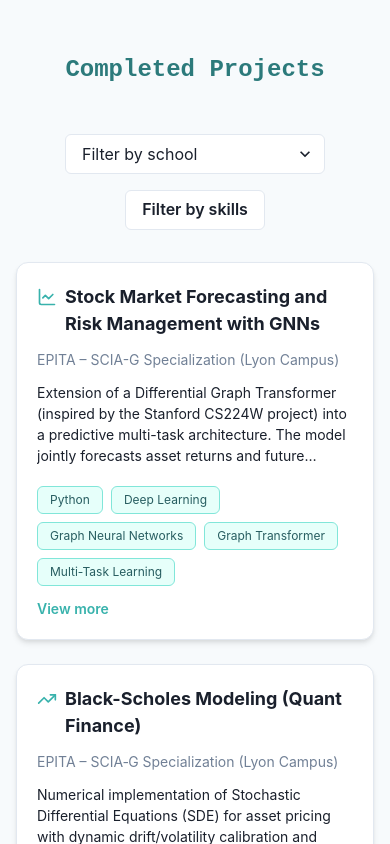
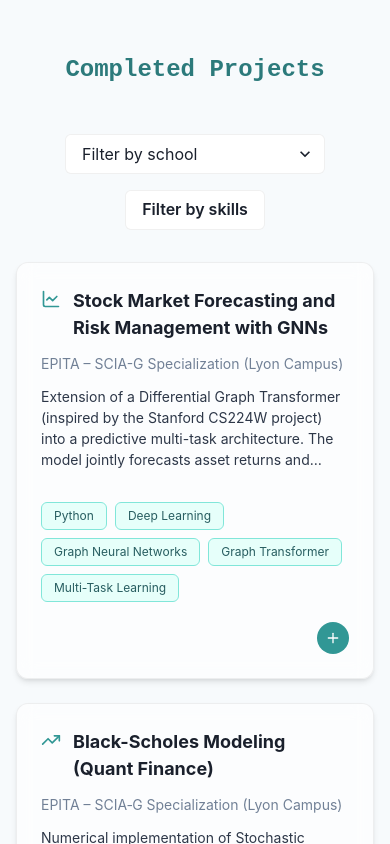
Before and after one commit to Wildrey237/wildrey237.github.io, a React (Vite) app: page / in a window 390 px wide. Shown: the part 6200-7044 px from the top of the page. Built offline with nearby package versions, Linux system fonts and the light colour scheme.

Commit message:
Refactor EducationSection and ProjectsSection components for improved responsiveness and styling consistency

```diff
--- a/src/components/EducationSection.jsx
+++ b/src/components/EducationSection.jsx
@@ -8,53 +8,69 @@ import {
     AccordionIcon,
     Text,
     useColorMode,
-    Stack,
     HStack,
     Tag,
     Link,
     useColorModeValue,
     Icon,
 } from "@chakra-ui/react";
-import {ExternalLinkIcon} from "@chakra-ui/icons";
-import {FaGraduationCap} from "react-icons/fa";
-import {useTranslation} from "react-i18next";
-import {motion} from "framer-motion";
+import { ExternalLinkIcon } from "@chakra-ui/icons";
+import { FaGraduationCap } from "react-icons/fa";
+import { useTranslation } from "react-i18next";
+import { motion } from "framer-motion";
 import frData from "../data/data-fr.json";
 import enData from "../data/data-en.json";
 
 const MotionBox = motion(Box);
 
 export default function EducationSection() {
-    const {i18n} = useTranslation();
-    const {colorMode} = useColorMode();
+    const { i18n } = useTranslation();
+    const { colorMode } = useColorMode();
     const data = i18n.language === "fr" ? frData : enData;
 
     const isDark = colorMode === "dark";
 
     const bgMain = useColorModeValue("gray.50", "#050816");
     const titleColor = useColorModeValue("teal.600", "teal.300");
-    const cardBg = useColorModeValue("white", "#243147");
+    const cardBg = useColorModeValue("white", "#0f1b3d");
     const cardBorder = useColorModeValue("gray.200", "whiteAlpha.200");
     const textMain = useColorModeValue("gray.800", "white");
     const textSoft = useColorModeValue("gray.600", "gray.300");
-    const subCardBg = useColorModeValue("gray.50", "#1B2436");
     const iconColor = useColorModeValue("teal.500", "teal.300");
+    const expandedBg = useColorModeValue("teal.50", "#1B2436");
+    const subCardBg = useColorModeValue("gray.100", "#1B2436");
 
     const getCampusBadge = (schoolName) => {
         if (!schoolName) return null;
         const name = schoolName.toLowerCase();
 
         if (name.includes("lyon")) {
-            return <Tag colorScheme="teal" size="sm">Lyon</Tag>;
+            return (
+                <Tag colorScheme="teal" size="sm">
+                    Lyon
+                </Tag>
+            );
         }
         if (name.includes("paris") || name.includes("kremlin")) {
-            return <Tag colorScheme="blue" size="sm">Paris</Tag>;
+            return (
+                <Tag colorScheme="blue" size="sm">
+                    Paris
+                </Tag>
+            );
         }
         if (name.includes("rennes")) {
-            return <Tag colorScheme="purple" size="sm">Rennes</Tag>;
+            return (
+                <Tag colorScheme="purple" size="sm">
+                    Rennes
+                </Tag>
+            );
         }
         if (name.includes("yaoundé") || name.includes("yaounde")) {
-            return <Tag colorScheme="red" size="sm">Yaoundé</Tag>;
+            return (
+                <Tag colorScheme="red" size="sm">
+                    Yaoundé
+                </Tag>
+            );
         }
         return null;
     };
@@ -62,7 +78,7 @@ export default function EducationSection() {
     return (
         <Box
             id="education"
-            px={{base: 4, md: 8}}
+            px={{ base: 4, md: 8 }}
             py={16}
             bg={bgMain}
             position="relative"
@@ -109,10 +125,14 @@ export default function EducationSection() {
                     data.education.map((edu, idx) => (
                         <MotionBox
                             key={idx}
-                            initial={{opacity: 0, y: 30}}
-                            whileInView={{opacity: 1, y: 0}}
-                            viewport={{once: true, amount: 0.2}}
-                            transition={{duration: 0.4, delay: idx * 0.1, ease: "easeOut"}}
+                            initial={{ opacity: 0, y: 30 }}
+                            whileInView={{ opacity: 1, y: 0 }}
+                            viewport={{ once: true, amount: 0.2 }}
+                            transition={{
+                                duration: 0.4,
+                                delay: idx * 0.1,
+                                ease: "easeOut",
+                            }}
                         >
                             <AccordionItem
                                 border="1px solid"
@@ -138,13 +158,22 @@ export default function EducationSection() {
                                         px={5}
                                         py={4}
                                         _expanded={{
-                                            bg: isDark ? "#1B2436" : "teal.50",
+                                            bg: expandedBg,
                                             color: textMain,
                                         }}
                                     >
-                                        <HStack flex="1" textAlign="left" spacing={3} align="start">
+                                        <HStack
+                                            flex="1"
+                                            textAlign="left"
+                                            spacing={3}
+                                            align="start"
+                                        >
                                             <Box pt="2px">
-                                                <Icon as={FaGraduationCap} color={iconColor} boxSize={5}/>
+                                                <Icon
+                                                    as={FaGraduationCap}
+                                                    color={iconColor}
+                                                    boxSize={5}
+                                                />
                                             </Box>
 
                                             <Box flex="1">
@@ -152,54 +181,60 @@ export default function EducationSection() {
                                                     {edu.degree}
                                                 </Text>
 
-                                                <HStack spacing={2} flexWrap="wrap" mt={1}>
+                                                <HStack
+                                                    spacing={2}
+                                                    flexWrap="wrap"
+                                                    mt={1}
+                                                >
                                                     <Text fontSize="sm" color={textSoft}>
                                                         {edu.school} • {edu.years}
                                                     </Text>
 
                                                     {getCampusBadge(edu.school)}
 
-                                                    {edu.website && edu.website.trim() !== "" && (
+                                                    {edu.website &&
+                                                        edu.website.trim() !== "" && (
                                                             <Link
                                                                 href={edu.website}
                                                                 isExternal
                                                                 color={textSoft}
-                                                            _hover={{color: "teal.400"}}
+                                                                _hover={{
+                                                                    color: "teal.400",
+                                                                }}
                                                             >
-                                                            <ExternalLinkIcon mb="3px"/>
+                                                                <ExternalLinkIcon mb="3px" />
                                                             </Link>
                                                         )}
                                                 </HStack>
                                             </Box>
                                         </HStack>
 
-                                        <AccordionIcon color={iconColor}/>
+                                        <AccordionIcon color={iconColor} />
                                     </AccordionButton>
                                 </h2>
 
                                 <AccordionPanel pb={5} px={5}>
-                                    <Text
-                                        fontSize="sm"
-                                        color={textSoft}
-                                        mb={4}
-                                    >
+                                    <Text fontSize="sm" color={textSoft} mb={4}>
                                         {edu.details}
                                     </Text>
 
                                     {edu.projects && edu.projects.length > 0 && (
-                                        <Stack spacing={3}>
+                                        <Box>
                                             {edu.projects.map((proj, pIdx) => (
                                                 <Box
                                                     key={pIdx}
                                                     p={4}
+                                                    mb={3}
                                                     borderRadius="lg"
                                                     bg={subCardBg}
                                                     border="1px solid"
                                                     borderColor={cardBorder}
-                                                    boxShadow="sm"
+                                                    boxShadow={isDark ? "sm" : "sm"}
                                                     _hover={{
                                                         transform: "translateY(-2px)",
-                                                        borderColor: isDark ? "teal.400" : "teal.300",
+                                                        borderColor: isDark
+                                                            ? "teal.400"
+                                                            : "teal.300",
                                                     }}
                                                     transition="all 0.2s ease"
                                                 >
@@ -210,12 +245,15 @@ export default function EducationSection() {
                                                     >
                                                         {proj.title}
                                                     </Text>
-                                                    <Text fontSize="sm" color={textSoft}>
+                                                    <Text
+                                                        fontSize="sm"
+                                                        color={textSoft}
+                                                    >
                                                         {proj.description}
                                                     </Text>
                                                 </Box>
                                             ))}
-                                        </Stack>
+                                        </Box>
                                     )}
                                 </AccordionPanel>
                             </AccordionItem>
--- a/src/components/ProjectsSection.jsx
+++ b/src/components/ProjectsSection.jsx
@@ -1,4 +1,4 @@
-import React, {useState} from "react";
+import React, { useState } from "react";
 import {
     Box,
     Text,
@@ -25,61 +25,69 @@ import {
     ModalFooter,
     useDisclosure,
     Heading,
+    IconButton,
+    Spacer,
 } from "@chakra-ui/react";
 import * as LucideIcons from "lucide-react";
-import {motion} from "framer-motion";
-import {useTranslation} from "react-i18next";
+import { Plus } from "lucide-react";
+import { motion } from "framer-motion";
+import { useTranslation } from "react-i18next";
 import dataFr from "../data/data-fr.json";
 import dataEn from "../data/data-en.json";
 
 const MotionBox = motion(Box);
 const MotionTag = motion(Box);
 
-const ProjectCard = ({project, index, onOpenProject, t, isDark}) => {
+const ProjectCard = ({ project, index, onOpenProject, isDark }) => {
     const IconComponent = LucideIcons[project.icon] || LucideIcons["FileText"];
 
-    const cardBg = useColorModeValue("white", "#243147");
-    const cardColor = useColorModeValue("gray.800", "white");
-    const borderColor = useColorModeValue("gray.200", "whiteAlpha.200");
+    const cardBg = useColorModeValue("whiteAlpha.700", "whiteAlpha.50");
+    const cardBorder = useColorModeValue("blackAlpha.100", "whiteAlpha.200");
+    const titleColor = useColorModeValue("gray.800", "white");
+    const textColor = useColorModeValue("gray.700", "gray.100");
     const schoolColor = useColorModeValue("gray.500", "gray.300");
+    const iconColor = useColorModeValue("teal.500", "teal.300");
     const tagBg = useColorModeValue("teal.50", "whiteAlpha.100");
     const tagColor = useColorModeValue("teal.700", "teal.200");
     const tagBorder = useColorModeValue("teal.200", "whiteAlpha.200");
 
     return (
         <MotionBox
-            p={5}
+            p={6}
+            borderWidth="1px"
             borderRadius="xl"
             bg={cardBg}
-            color={cardColor}
-            border="1px solid"
-            borderColor={borderColor}
+            borderColor={cardBorder}
+            backdropFilter="blur(10px)"
             boxShadow={
                 isDark
                     ? "0 0 0 1px rgba(255,255,255,0.04), 0 10px 40px rgba(0,0,0,0.25)"
                     : "md"
             }
             cursor="pointer"
-            whileHover={{
-                scale: 1.02,
-                y: -4,
-                borderColor: isDark ? "#4FD1C5" : "#81E6D9",
+            initial={{ opacity: 0, y: 30 }}
+            whileInView={{ opacity: 1, y: 0 }}
+            viewport={{ once: true, amount: 0.2 }}
+            transition={{ duration: 0.5, delay: index * 0.08, ease: "easeOut" }}
+            _hover={{
+                transform: "translateY(-4px)",
                 boxShadow: isDark
                     ? "0 0 0 1px rgba(255,255,255,0.06), 0 14px 36px rgba(0,0,0,0.35)"
-                    : "0 10px 24px rgba(0,0,0,0.12)",
+                    : "0 8px 20px rgba(0,0,0,0.12)",
+                borderColor: isDark ? "teal.400" : "teal.300",
             }}
-            whileTap={{scale: 0.98}}
-            initial={{opacity: 0, y: 20}}
-            whileInView={{opacity: 1, y: 0}}
-            viewport={{once: true, amount: 0.2}}
-            transition={{duration: 0.4, delay: index * 0.05}}
-            height="100%"
+            h="100%"
             onClick={() => onOpenProject(project)}
         >
             <VStack align="start" spacing={3} h="100%">
-                <HStack spacing={2} align="start">
-                    <Icon as={IconComponent} boxSize={5} color="teal.400" mt={1}/>
-                    <Text fontWeight="bold" fontSize="lg" noOfLines={2}>
+                <HStack spacing={3} align="start" w="100%">
+                    <Icon as={IconComponent} color={iconColor} boxSize={5} mt="2px" />
+                    <Text
+                        fontWeight="bold"
+                        fontSize="lg"
+                        color={titleColor}
+                        noOfLines={2}
+                    >
                         {project.title}
                     </Text>
                 </HStack>
@@ -88,12 +96,14 @@ const ProjectCard = ({project, index, onOpenProject, t, isDark}) => {
                     {project.school}
                 </Text>
 
-                <Text fontSize="sm" noOfLines={4}>
+                <Text fontSize="sm" color={textColor} noOfLines={4}>
                     {project.description}
                 </Text>
 
-                {project.tags && (
-                    <Wrap pt={2} spacing={2}>
+                <Box flex="1" />
+
+                {project.tags && project.tags.length > 0 && (
+                    <Wrap spacing={2} pt={2} w="100%">
                         {project.tags.slice(0, 5).map((tag, i) => (
                             <WrapItem key={i}>
                                 <MotionTag
@@ -105,7 +115,7 @@ const ProjectCard = ({project, index, onOpenProject, t, isDark}) => {
                                     color={tagColor}
                                     border="1px solid"
                                     borderColor={tagBorder}
-                                    whileHover={{scale: 1.05}}
+                                    whileHover={{ scale: 1.05 }}
                                 >
                                     {tag}
                                 </MotionTag>
@@ -114,28 +124,35 @@ const ProjectCard = ({project, index, onOpenProject, t, isDark}) => {
                     </Wrap>
                 )}
 
-                <Text
-                    mt="auto"
-                    fontSize="sm"
-                    fontWeight="semibold"
-                    color="teal.400"
-                >
-                    {t("projects.viewMore")}
-                </Text>
+                <HStack w="100%" pt={2}>
+                    <Spacer />
+                    <IconButton
+                        aria-label="Open project"
+                        icon={<Plus size={16} />}
+                        size="sm"
+                        borderRadius="full"
+                        colorScheme="teal"
+                        variant={isDark ? "subtle" : "solid"}
+                        onClick={(e) => {
+                            e.stopPropagation();
+                            onOpenProject(project);
+                        }}
+                    />
+                </HStack>
             </VStack>
         </MotionBox>
     );
 };
 
 const ProjectsSection = () => {
-    const {t, i18n} = useTranslation();
+    const { t, i18n } = useTranslation();
     const data = i18n.language === "fr" ? dataFr : dataEn;
 
     const [schoolFilter, setSchoolFilter] = useState("");
     const [tagFilter, setTagFilter] = useState([]);
     const [selectedProject, setSelectedProject] = useState(null);
 
-    const {isOpen, onOpen, onClose} = useDisclosure();
+    const { isOpen, onOpen, onClose } = useDisclosure();
 
     const allProjects = data.projects;
     const schools = [...new Set(allProjects.map((p) => p.school))];
@@ -168,25 +185,32 @@ const ProjectsSection = () => {
     const isDark = useColorModeValue(false, true);
 
     const bgMain = useColorModeValue("gray.50", "#050816");
-    const cardBg = useColorModeValue("white", "#243147");
-    const borderColor = useColorModeValue("gray.200", "whiteAlpha.200");
-    const modalBg = useColorModeValue("white", "#243147");
+    const titleColor = useColorModeValue("teal.600", "teal.300");
+
+    const cardBg = useColorModeValue("whiteAlpha.700", "whiteAlpha.50");
+    const cardBorder = useColorModeValue("blackAlpha.100", "whiteAlpha.200");
+
+    const modalBg = useColorModeValue("white", "#122033");
     const modalText = useColorModeValue("gray.800", "white");
     const modalSubText = useColorModeValue("gray.600", "gray.300");
-    const titleColor = useColorModeValue("teal.600", "teal.300");
-    const inputBg = useColorModeValue("white", "#243147");
+
+    const inputBg = useColorModeValue("whiteAlpha.900", "whiteAlpha.100");
     const tagBg = useColorModeValue("teal.50", "whiteAlpha.100");
     const tagColor = useColorModeValue("teal.700", "teal.200");
     const tagBorder = useColorModeValue("teal.200", "whiteAlpha.200");
 
     return (
-        <Box
+        <MotionBox
             id="projects"
+            px={{ base: 4, md: 8 }}
             py={16}
-            px={{base: 4, md: 8}}
             bg={bgMain}
             position="relative"
             overflow="hidden"
+            initial={{ opacity: 0, y: 50 }}
+            whileInView={{ opacity: 1, y: 0 }}
+            viewport={{ once: true, amount: 0.2 }}
+            transition={{ duration: 0.6, ease: "easeOut" }}
         >
             {isDark && (
                 <>
@@ -238,9 +262,9 @@ const ProjectsSection = () => {
                     value={schoolFilter}
                     onChange={(e) => setSchoolFilter(e.target.value)}
                     bg={inputBg}
-                    borderColor={borderColor}
-                    _hover={{borderColor: "teal.300"}}
-                    _focus={{borderColor: "teal.400", boxShadow: "none"}}
+                    borderColor={cardBorder}
+                    _hover={{ borderColor: "teal.300" }}
+                    _focus={{ borderColor: "teal.400", boxShadow: "none" }}
                 >
                     {schools.map((school, idx) => (
                         <option key={idx} value={school}>
@@ -255,8 +279,8 @@ const ProjectsSection = () => {
                         maxW="260px"
                         bg={inputBg}
                         border="1px solid"
-                        borderColor={borderColor}
-                        _hover={{borderColor: "teal.300"}}
+                        borderColor={cardBorder}
+                        _hover={{ borderColor: "teal.300" }}
                     >
                         {tagFilter.length > 0
                             ? `${t("projects.tagsSelected")} (${tagFilter.length})`
@@ -268,7 +292,7 @@ const ProjectsSection = () => {
                         overflowY="auto"
                         p={2}
                         bg={cardBg}
-                        borderColor={borderColor}
+                        borderColor={cardBorder}
                     >
                         <CheckboxGroup value={tagFilter} onChange={setTagFilter}>
                             <VStack align="start" spacing={2}>
@@ -284,7 +308,7 @@ const ProjectsSection = () => {
             </HStack>
 
             <SimpleGrid
-                columns={{base: 1, sm: 2, md: 3, lg: 4}}
+                columns={{ base: 1, sm: 2, md: 3, lg: 4 }}
                 spacing={6}
                 position="relative"
                 zIndex={1}
@@ -295,25 +319,24 @@ const ProjectsSection = () => {
                         project={project}
                         index={index}
                         onOpenProject={openProjectModal}
-                        t={t}
                         isDark={isDark}
                     />
                 ))}
             </SimpleGrid>
 
             <Modal isOpen={isOpen} onClose={closeProjectModal} size="3xl" isCentered>
-                <ModalOverlay backdropFilter="blur(4px)"/>
+                <ModalOverlay backdropFilter="blur(4px)" />
                 <ModalContent
                     bg={modalBg}
                     color={modalText}
                     mx={4}
                     border="1px solid"
-                    borderColor={borderColor}
+                    borderColor={cardBorder}
                 >
                     <ModalHeader>
                         {selectedProject && (
                             <HStack spacing={3} align="start">
-                                <Icon as={selectedIcon} boxSize={6} color="teal.400" mt={1}/>
+                                <Icon as={selectedIcon} boxSize={6} color="teal.400" mt={1} />
                                 <Box>
                                     <Text fontSize="2xl" fontWeight="bold">
                                         {selectedProject.title}
@@ -326,7 +349,7 @@ const ProjectsSection = () => {
                         )}
                     </ModalHeader>
 
-                    <ModalCloseButton/>
+                    <ModalCloseButton />
 
                     <ModalBody>
                         {selectedProject && (
@@ -386,7 +409,7 @@ const ProjectsSection = () => {
                     </ModalFooter>
                 </ModalContent>
             </Modal>
-        </Box>
+        </MotionBox>
     );
 };
 
```
Lines whose indentation alone changed are shown as unchanged.
